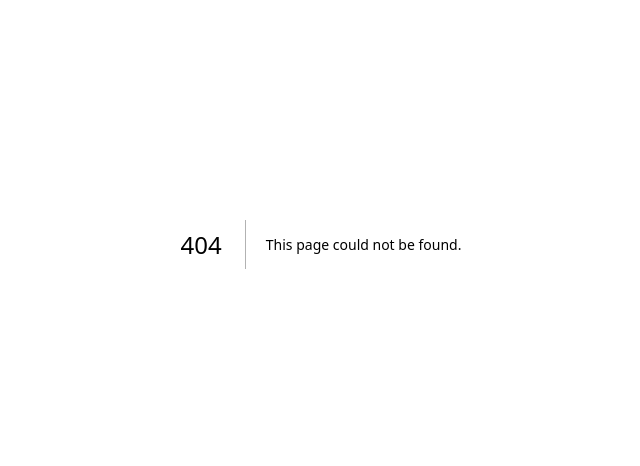
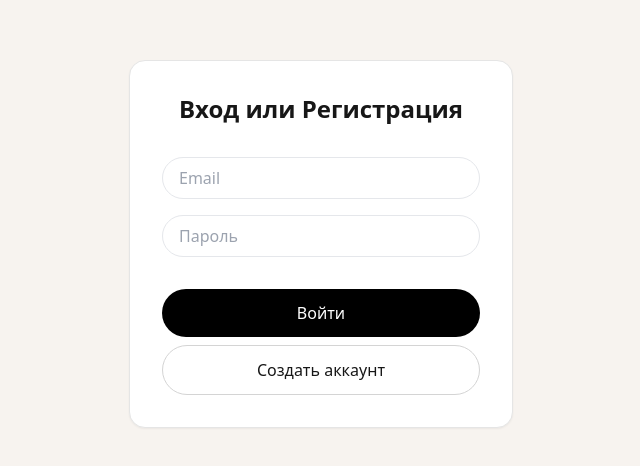
Before and after one commit to MaksimsNikulins123/paper-whisper, a Next.js app in the folder frontend/: page /login in a window 1280 px wide. Before the commit this address had no page. Shown: the part 156-622 px from the top of the page, without its empty margins (319-959 px from the left). Built offline with nearby package versions, Linux system fonts and the light colour scheme.

Commit message:
connecting to supabase db

```diff
--- a/frontend/package.json
+++ b/frontend/package.json
@@ -10,6 +10,8 @@
   },
   "dependencies": {
     "@icons-pack/react-simple-icons": "^13.13.0",
+    "@supabase/ssr": "^0.9.0",
+    "@supabase/supabase-js": "^2.100.1",
     "lucide-react": "^1.7.0",
     "next": "^16.2.1",
     "next-themes": "^0.4.6",
--- /dev/null
+++ b/frontend/src/app/auth/actions.ts
@@ -0,0 +1,38 @@
+'use server';
+
+import { createClient } from '@/src/utils/supabase/server';
+import { redirect } from 'next/navigation';
+
+export async function login(formData: FormData) {
+  const supabase = await createClient();
+
+  const data = {
+    email: formData.get('email') as string,
+    password: formData.get('password') as string,
+  };
+
+  const { error } = await supabase.auth.signInWithPassword(data);
+
+  if (error) {
+    redirect('/login?error=Could not authenticate user');
+  }
+
+  redirect('/'); // Перенаправление на главную после успеха
+}
+
+export async function signup(formData: FormData) {
+  const supabase = await createClient();
+
+  const data = {
+    email: formData.get('email') as string,
+    password: formData.get('password') as string,
+  };
+
+  const { error } = await supabase.auth.signUp(data);
+
+  if (error) {
+    redirect('/login?error=Could not create user');
+  }
+
+  redirect('/login?message=Check email to continue');
+}
--- /dev/null
+++ b/frontend/src/app/login/page.tsx
@@ -0,0 +1,43 @@
+import { login, signup } from '@/src/app/auth/actions';
+
+export default function LoginPage() {
+  return (
+    <div className="flex flex-col items-center justify-center min-h-screen bg-[#f7f3ef] dark:bg-black p-6">
+      <form className="w-full max-w-sm flex flex-col gap-4 bg-white dark:bg-neutral-900 p-8 rounded-2xl shadow-sm border border-neutral-200 dark:border-neutral-800">
+        <h1 className="text-2xl font-semibold mb-4 text-center">
+          Вход или Регистрация
+        </h1>
+
+        <input
+          name="email"
+          type="email"
+          placeholder="Email"
+          required
+          className="px-4 py-2 border rounded-full bg-transparent outline-none focus:border-[#8d6e63]"
+        />
+        <input
+          name="password"
+          type="password"
+          placeholder="Пароль"
+          required
+          className="px-4 py-2 border rounded-full bg-transparent outline-none focus:border-[#8d6e63]"
+        />
+
+        <div className="flex flex-col gap-2 mt-4">
+          <button
+            formAction={login}
+            className="w-full py-3 bg-black dark:bg-white text-white dark:text-black rounded-full font-medium hover:opacity-90 transition"
+          >
+            Войти
+          </button>
+          <button
+            formAction={signup}
+            className="w-full py-3 border border-neutral-300 dark:border-neutral-700 rounded-full font-medium hover:bg-neutral-50 dark:hover:bg-neutral-800 transition"
+          >
+            Создать аккаунт
+          </button>
+        </div>
+      </form>
+    </div>
+  );
+}
--- a/frontend/src/components/layout/Foooter.tsx
+++ b/frontend/src/components/layout/Foooter.tsx
@@ -1,5 +1,11 @@
+'use client';
+
 import Image from 'next/image';
 import Link from 'next/link';
+
+import { useState } from 'react';
+import { createClient } from '@/src/utils/supabase/client'; // Путь к твоему клиенту
+
 import {
   SiFacebook,
   SiInstagram,
@@ -33,6 +39,27 @@ const footerLinks = {
 };
 
 export const Footer = () => {
+  const [email, setEmail] = useState('');
+  const [status, setStatus] = useState<
+    'idle' | 'loading' | 'success' | 'error'
+  >('idle');
+  const supabase = createClient();
+
+  const handleSubscribe = async (e: React.FormEvent) => {
+    e.preventDefault();
+    setStatus('loading');
+
+    const { error } = await supabase.from('subscriptions').insert([{ email }]);
+
+    if (error) {
+      console.error(error);
+      setStatus('error');
+    } else {
+      setStatus('success');
+      setEmail('');
+    }
+  };
+
   return (
     <footer className="w-full bg-[#f7f3ef] dark:bg-black pt-20 pb-10 transition-colors duration-500 border-t border-neutral-200 dark:border-neutral-900">
       <div className="max-w-6xl mx-auto px-6">
@@ -56,16 +83,31 @@ export const Footer = () => {
               <p className="text-neutral-800 dark:text-neutral-200 font-medium">
                 Получайте новости о свежих дизайнах и скидках.
               </p>
-              <form className="flex flex-col xl:flex-row gap-3">
+              <form
+                onSubmit={handleSubscribe}
+                className="flex flex-col xl:flex-row gap-3"
+              >
                 <input
                   type="email"
+                  required
+                  value={email}
+                  onChange={(e) => setEmail(e.target.value)}
                   placeholder="Ваша почта"
                   className="w-full xl:flex-1 px-5 py-3 bg-transparent border border-neutral-300 dark:border-neutral-700 rounded-full text-sm outline-none focus:border-[#8d6e63] dark:focus:border-[#d7ccc8] transition-all"
                 />
-                <button className="flex items-center justify-center mx-auto min-w-[160px] px-10 py-3 border border-neutral-300 dark:border-neutral-700 rounded-full text-sm font-medium tracking-wide text-neutral-600 dark:text-neutral-300 hover:border-[#8d6e63] hover:text-[#8d6e63] dark:hover:text-[#d7ccc8] transition-all duration-300 active:scale-95 antialiased">
-                  Подписаться
+                <button
+                  type="submit"
+                  disabled={status === 'loading'}
+                  className="flex items-center justify-center mx-auto min-w-[160px] px-10 py-3 border border-neutral-300 dark:border-neutral-700 rounded-full text-sm font-medium tracking-wide text-neutral-600 dark:text-neutral-300 hover:border-[#8d6e63] hover:text-[#8d6e63] dark:hover:text-[#d7ccc8] transition-all duration-300 active:scale-95 antialiased"
+                >
+                  {status === 'loading' ? 'Отправка...' : 'Подписаться'}
                 </button>
               </form>
+              {status === 'success' && (
+                <p className="text-[10px] text-neutral-500 leading-relaxed max-w-xs">
+                  Вы успешно подписаны!
+                </p>
+              )}
               <p className="text-[10px] text-neutral-500 leading-relaxed max-w-xs">
                 Подписываясь, вы соглашаетесь с политикой конфиденциальности и
                 даёте согласие на получение обновлений.
--- a/frontend/src/components/layout/Header.tsx
+++ b/frontend/src/components/layout/Header.tsx
@@ -51,9 +51,12 @@ export const Header = () => {
         <div className="flex items-center gap-3">
           <ThemeSwitcher />
           <div className="hidden md:flex items-center gap-3">
-            <button className="min-w-[100px] px-5 py-2 border border-neutral-300 dark:border-neutral-700 rounded-full text-sm font-medium hover:border-[#8d6e63] transition-all">
-              Login
-            </button>
+            <Link href="/login">
+              <button className="min-w-[100px] px-5 py-2 border border-neutral-300 dark:border-neutral-700 rounded-full text-sm font-medium hover:border-[#8d6e63] transition-all">
+                Login
+              </button>
+            </Link>
+
             <button className="min-w-[100px] px-5 py-2 border border-neutral-300 dark:border-neutral-700 rounded-full text-sm font-medium hover:border-[#8d6e63] transition-all">
               Customize
             </button>
--- /dev/null
+++ b/frontend/src/utils/supabase/client.ts
@@ -0,0 +1,8 @@
+import { createBrowserClient } from '@supabase/ssr';
+
+export function createClient() {
+  return createBrowserClient(
+    process.env.NEXT_PUBLIC_SUPABASE_URL!,
+    process.env.NEXT_PUBLIC_SUPABASE_ANON_KEY!,
+  );
+}
--- /dev/null
+++ b/frontend/src/utils/supabase/server.ts
@@ -0,0 +1,28 @@
+import { createServerClient } from '@supabase/ssr';
+import { cookies } from 'next/headers';
+
+export async function createClient() {
+  const cookieStore = await cookies();
+
+  return createServerClient(
+    process.env.NEXT_PUBLIC_SUPABASE_URL!,
+    process.env.NEXT_PUBLIC_SUPABASE_ANON_KEY!,
+    {
+      cookies: {
+        getAll() {
+          return cookieStore.getAll();
+        },
+        setAll(cookiesToSet) {
+          try {
+            cookiesToSet.forEach(({ name, value, options }) =>
+              cookieStore.set(name, value, options),
+            );
+          } catch {
+            // Метод setAll может быть вызван из серверного компонента,
+            // где нельзя изменять куки. Это нормально.
+          }
+        },
+      },
+    },
+  );
+}
```
Also changed, not shown: 1 other file (tests, documents, lock files or other folders).
